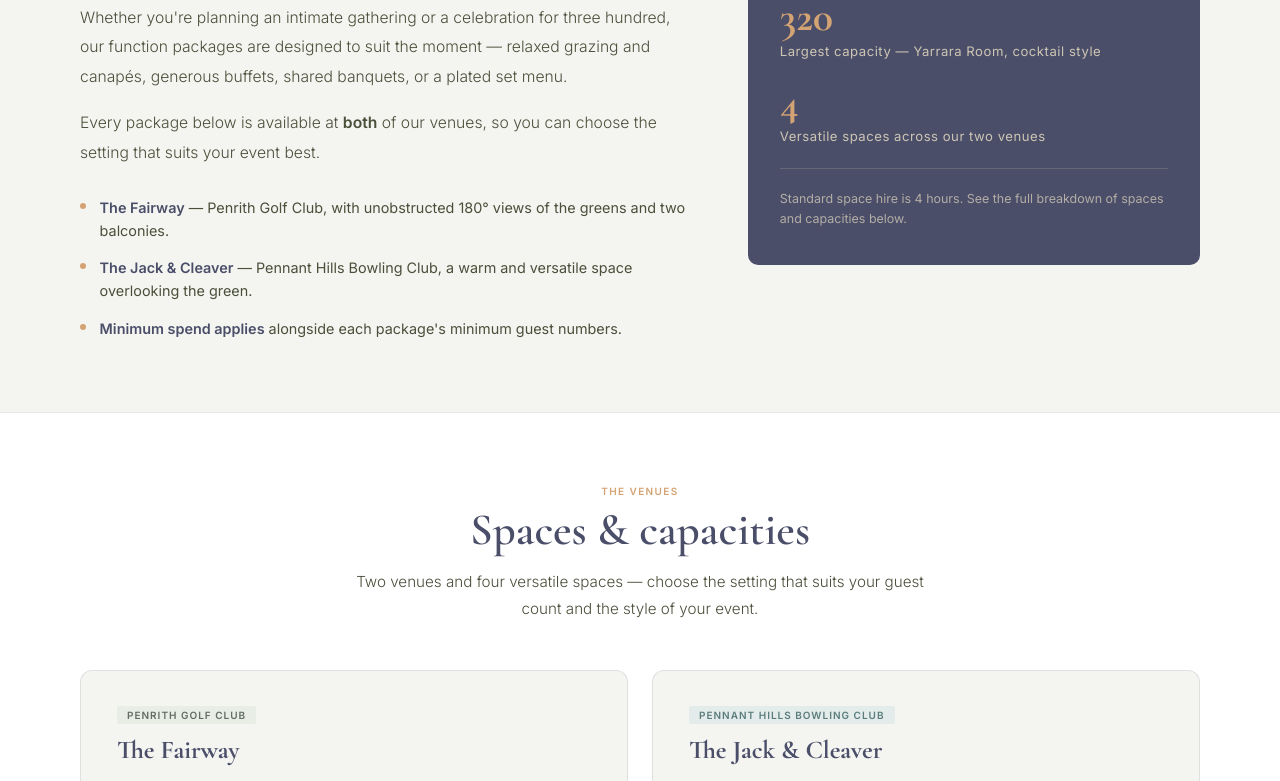
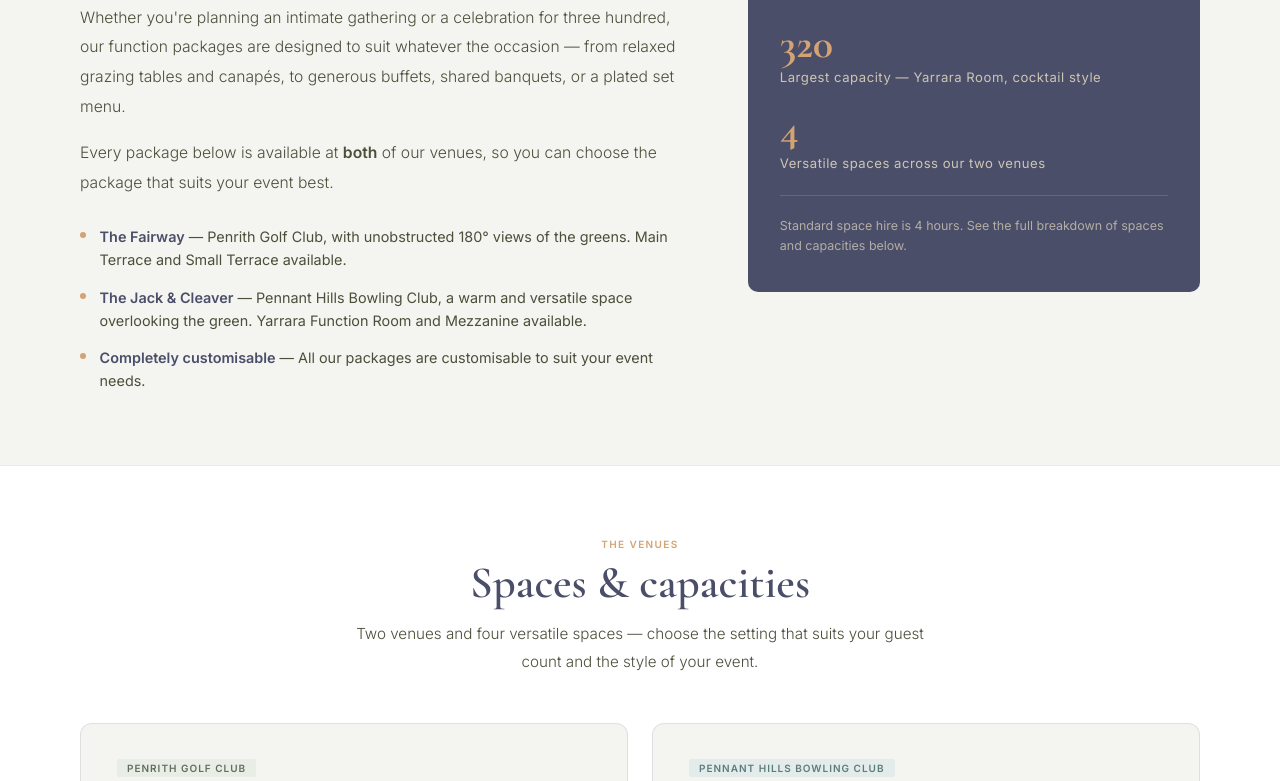
Before and after one commit to jbllfshg/fshg-website, a plain HTML site: page functions-events.html in a window 1280 px wide. Shown: the part 769-1550 px from the top of the page. Drawn offline with nearby package versions, Linux system fonts and the light colour scheme.

Commit message:
Update functions-events.html

```diff
--- a/functions-events.html
+++ b/functions-events.html
@@ -242,12 +242,12 @@ section[id]{scroll-margin-top:88px}
   <div class="wrap intro-grid">
     <div class="intro-copy">
       <h2>Two venues, every occasion catered for</h2>
-      <p>Whether you're planning an intimate gathering or a celebration for three hundred, our function packages are designed to suit the moment — relaxed grazing and canapés, generous buffets, shared banquets, or a plated set menu.</p>
-      <p>Every package below is available at <strong>both</strong> of our venues, so you can choose the setting that suits your event best.</p>
+      <p>Whether you're planning an intimate gathering or a celebration for three hundred, our function packages are designed to suit whatever the occasion — from relaxed grazing tables and canapés, to generous buffets, shared banquets, or a plated set menu.</p>
+      <p>Every package below is available at <strong>both</strong> of our venues, so you can choose the package that suits your event best.</p>
       <div class="venue-list">
-        <div class="venue-row"><span class="dot"></span><span><strong>The Fairway</strong> — Penrith Golf Club, with unobstructed 180° views of the greens and two balconies.</span></div>
-        <div class="venue-row"><span class="dot"></span><span><strong>The Jack &amp; Cleaver</strong> — Pennant Hills Bowling Club, a warm and versatile space overlooking the green.</span></div>
-        <div class="venue-row"><span class="dot"></span><span><strong>Minimum spend applies</strong> alongside each package's minimum guest numbers.</span></div>
+        <div class="venue-row"><span class="dot"></span><span><strong>The Fairway</strong> — Penrith Golf Club, with unobstructed 180° views of the greens. Main Terrace and Small Terrace available.</span></div>
+        <div class="venue-row"><span class="dot"></span><span><strong>The Jack &amp; Cleaver</strong> — Pennant Hills Bowling Club, a warm and versatile space overlooking the green. Yarrara Function Room and Mezzanine available.</span></div>
+        <div class="venue-row"><span class="dot"></span><span><strong>Completely customisable</strong> — All our packages are customisable to suit your event needs.</span></div>
       </div>
     </div>
     <div class="capacity-card">
@@ -752,8 +752,8 @@ section[id]{scroll-margin-top:88px}
       <div class="info-block-card">
         <h3>Add-ons</h3>
         <div class="add-row"><span class="add-name">Table Linen<span class="add-sub">White or black · up to 50pax</span></span><span class="add-price">$82.50</span></div>
-        <div class="add-row"><span class="add-name">Table Linen<span class="add-sub">51–99pax</span></span><span class="add-price">$135</span></div>
-        <div class="add-row"><span class="add-name">Table Linen<span class="add-sub">100pax or more</span></span><span class="add-price">$185</span></div>
+        <div class="add-row"><span class="add-name">Table Linen<span class="add-sub">White or black · 51–99pax</span></span><span class="add-price">$135</span></div>
+        <div class="add-row"><span class="add-name">Table Linen<span class="add-sub">White or black · 100pax or more</span></span><span class="add-price">$185</span></div>
         <div class="add-row"><span class="add-name">Tea &amp; Coffee Station<span class="add-sub">Black &amp; herbal teas, instant coffee, sweeteners</span></span><span class="add-price">$135</span></div>
         <div class="add-row"><span class="add-name">Cakeage<span class="add-sub">Bring your own cake or desserts; crockery supplied</span></span><span class="add-price">$3pp</span></div>
       </div>
```
